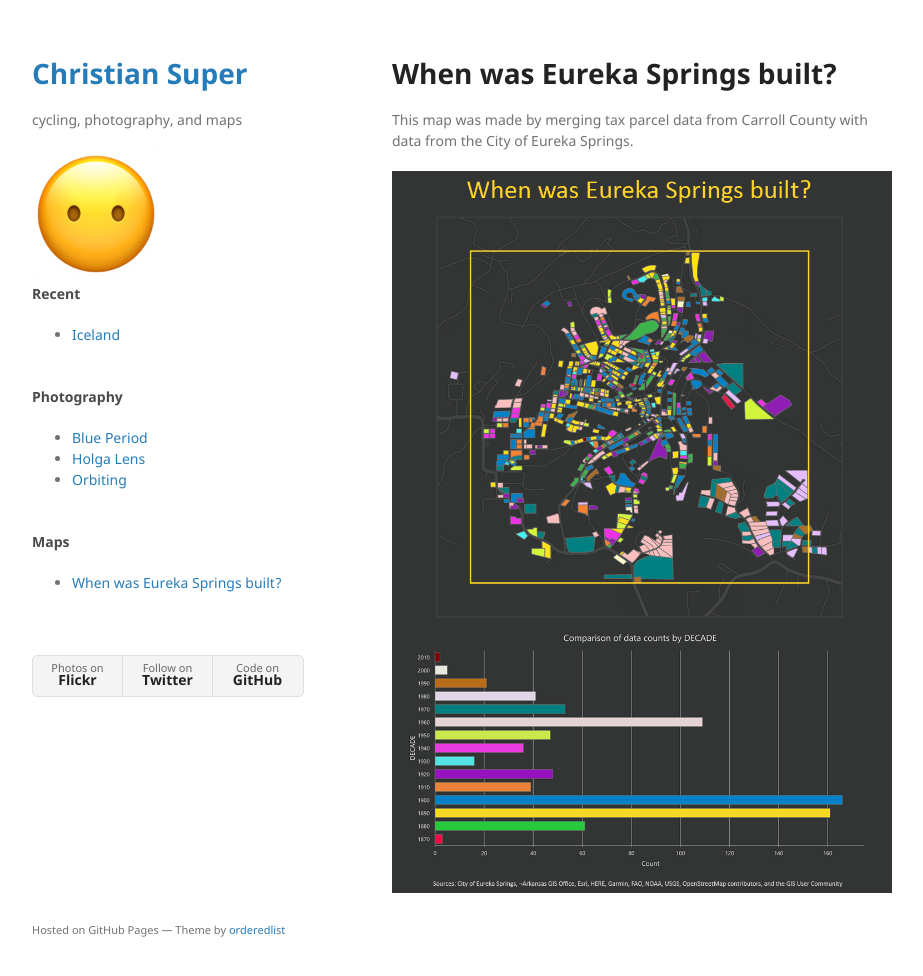
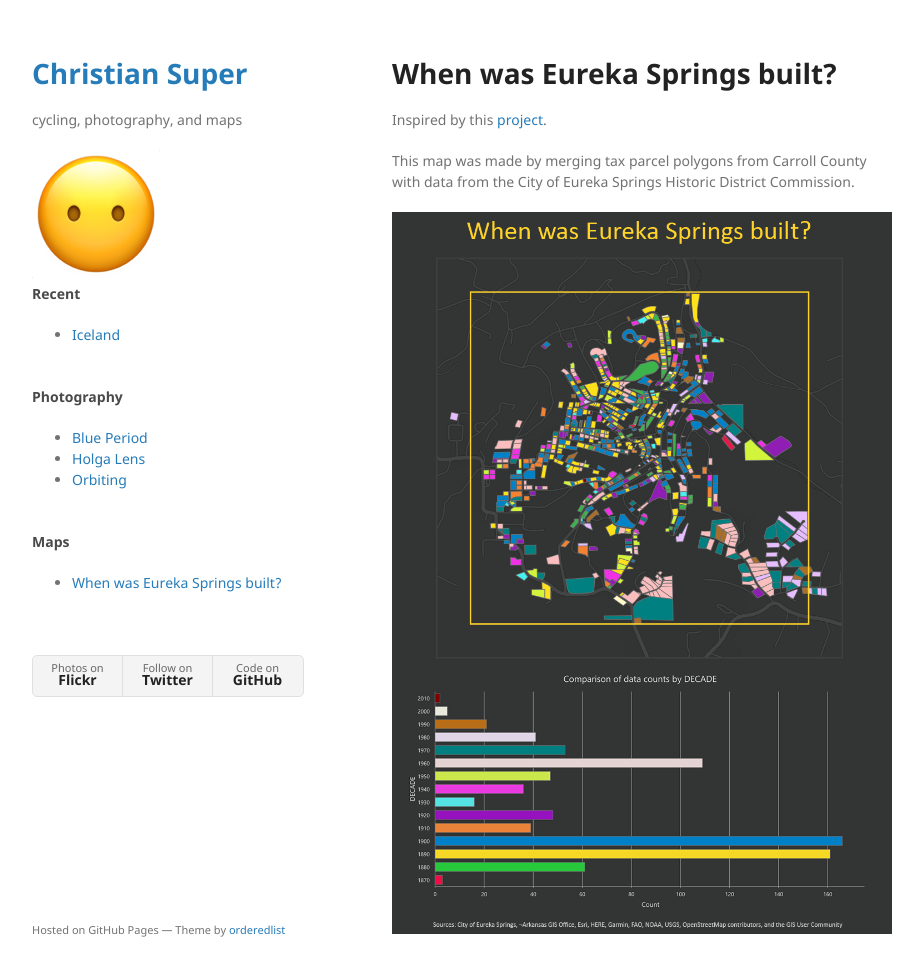
Before and after one commit to csuper/csuper.github.io, a Jekyll site: the page built from eureka_springs_built.md, in a window 1280 px wide and 1009 px high. Shown: the top 976 px of the window, without its empty margins (178-1101 px from the left). Built offline with Jekyll 4.4.1, drawn with Linux system fonts in a browser that asks for light colours; our own code applies the rules of GitHub Pages for plain Markdown files.

Commit message:
update to map

```diff
--- a/eureka_springs_built.md
+++ b/eureka_springs_built.md
@@ -4,6 +4,8 @@
 
 # When was Eureka Springs built?
 
-This map was made by merging tax parcel data from Carroll County with data from the City of Eureka Springs.
+Inspired by this <a href="https://www.waldrn.com/indy-building-age-map/">project</a>.
 
-<img src="https://csuper.us/assets/img/WhenWasESBuilt_FINAL.png" alt="When was Eureka Springs Built" />
+This map was made by merging tax parcel polygons from Carroll County with data from the City of Eureka Springs Historic District Commission.
+
+<a href="https://csuper.us/assets/img/WhenWasESBuilt_FINAL.png"><img src="https://csuper.us/assets/img/WhenWasESBuilt_FINAL.png" alt="When was Eureka Springs Built" /></a>
```
